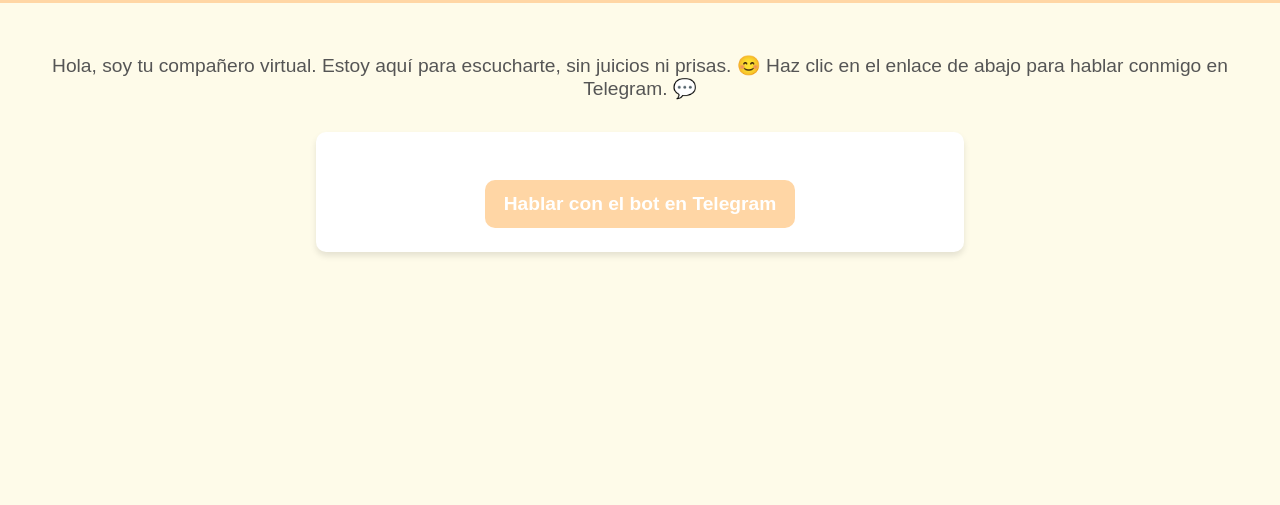
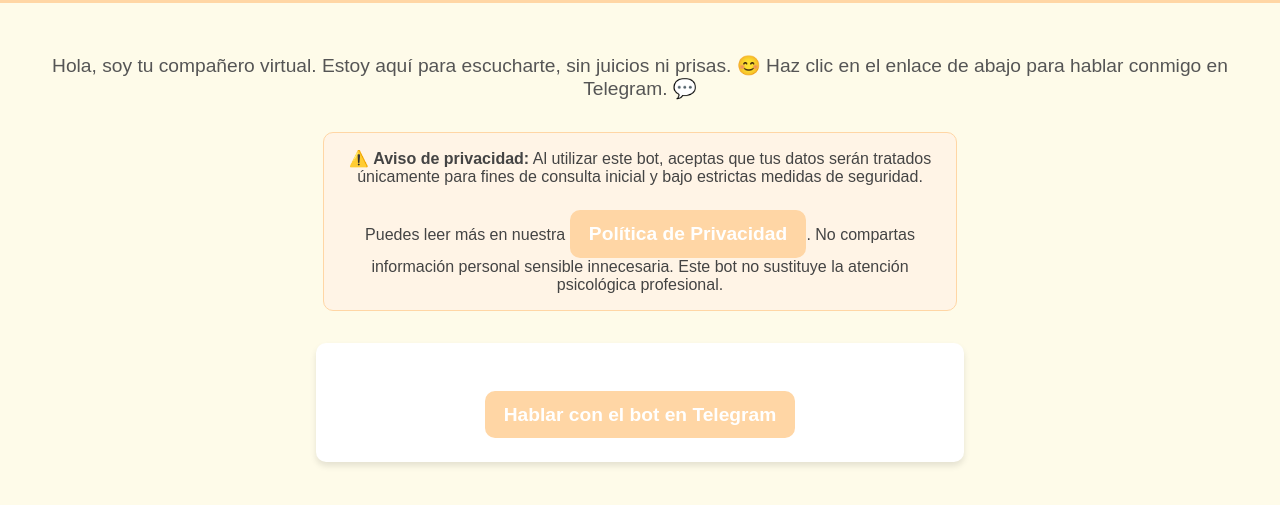
Before and after one commit to techagoraai/mentjove-web, a plain HTML site: page index.html in a window 1280 px wide. Shown: the part 83-588 px from the top of the page. Drawn offline with Linux system fonts and the light colour scheme.

Commit message:
Updated with privacy law

```diff
--- a/index.html
+++ b/index.html
@@ -30,6 +30,17 @@
             margin-bottom: 2rem;
             color: #555;
             font-size: 1.2rem;
+        }
+        .privacy-warning {
+            margin: 2rem auto;
+            max-width: 600px;
+            font-size: 1rem;
+            color: #444;
+            background-color: #fff4e6;
+            border: 1px solid #ffd6a5;
+            padding: 1rem;
+            border-radius: 10px;
+            text-align: center;
         }
         .chat-container {
             max-width: 600px;
@@ -65,6 +76,15 @@
             Hola, soy tu compañero virtual. Estoy aquí para escucharte, sin juicios ni prisas. 😊
             Haz clic en el enlace de abajo para hablar conmigo en Telegram. 💬
         </p>
+
+        <!-- Aviso de privacidad -->
+        <div class="privacy-warning">
+            ⚠️ <strong>Aviso de privacidad:</strong> Al utilizar este bot, aceptas que tus datos serán tratados únicamente
+            para fines de consulta inicial y bajo estrictas medidas de seguridad. Puedes leer más en nuestra
+            <a href="https://example.com/politica-de-privacidad" target="_blank">Política de Privacidad</a>.
+            No compartas información personal sensible innecesaria. Este bot no sustituye la atención psicológica profesional.
+        </div>
+
         <div class="chat-container">
             <a href="https://t.me/mentjove_bot" target="_blank">Hablar con el bot en Telegram</a>
         </div>
```
